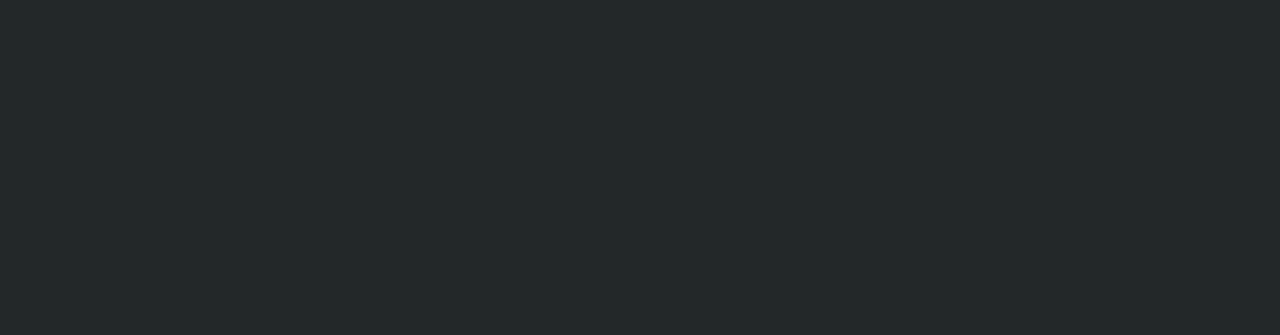
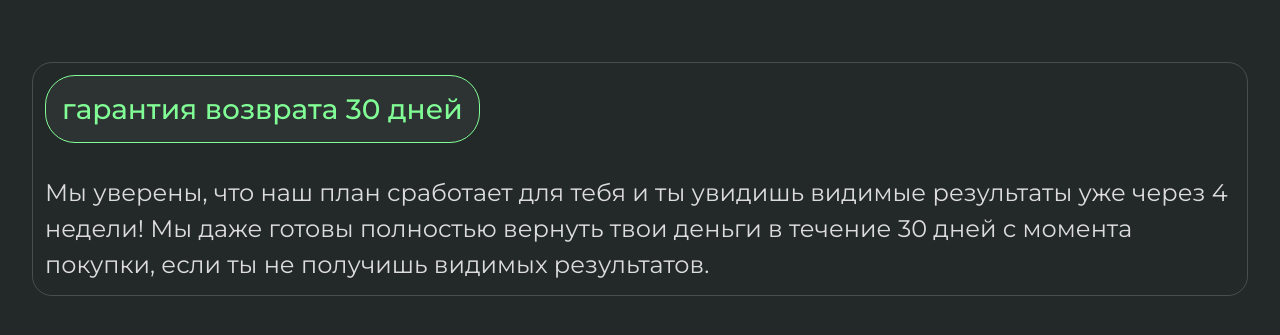
Before and after one commit to HeidvaldHalvardson/sport-page, a Next.js app: page / in a window 1280 px wide. Shown: the part 1091-1426 px from the top of the page. Before the commit the page ends 1089 px from the top, so only its background shows below. Built offline with nearby package versions, Linux system fonts and the light colour scheme; no server answers.

Commit message:
feat: add guarantee block

```diff
--- a/src/appPages/MainPage/MainPage.tsx
+++ b/src/appPages/MainPage/MainPage.tsx
@@ -1,12 +1,14 @@
 import { TariffSelection } from '@/features/TariffSelection';
+import { Guarantee } from '@/shared/ui/Guarantee';
 
 const MainPage = () => {
   return (
-    <div className="container mx-auto px-4 sm:px-6 lg:px-8 mt-5 md:mt-12">
+    <div className="container mx-auto px-4 sm:px-6 lg:px-8 mt-5 md:mt-12 pb-5 lg:pb-37">
       <h1 className="font-bold text-[clamp(22px,6vw,40px)] text-white mb-5 md:mb-28">
         Выбери подходящий для себя <span className="text-gold-main">тариф</span>
       </h1>
-      <TariffSelection />
+      <TariffSelection className="mb-5 lg:mb-16" />
+      <Guarantee />
     </div>
   );
 };
--- a/src/features/TariffSelection/ui/TariffCard.tsx
+++ b/src/features/TariffSelection/ui/TariffCard.tsx
@@ -29,7 +29,7 @@ export const TariffCard = (props: TariffCardProps) => {
       {tariff.is_best && (
         <div className="absolute top-1 right-4 md:top-2.5 md:right-5 text-gold-main">хит!</div>
       )}
-      {discountPercent && (
+      {discountPercent && !isEnd && (
         <div
           className={`bg-[#fd5656] rounded-b-[8px] font-[500] px-2 py-1 w-fit absolute top-0 text-white ri text-[clamp(13px,4vw,22px)] ${tariff.is_best ? 'right-14' : 'right-8'} lg:right-0 lg:left-14`}
         >
--- a/src/shared/ui/Button/Button.tsx
+++ b/src/shared/ui/Button/Button.tsx
@@ -18,7 +18,7 @@ export const Button = (props: ButtonProps) => {
 
   return (
     <button
-      className={`${className} rounded-[20px] p-5 transition-colors duration-200 font-bold text-[18px] md:text-[20px] w-full ${themeStyles[theme]}`}
+      className={`${className} rounded-[20px] cursor-pointer p-5 transition-colors duration-200 font-bold text-[18px] md:text-[20px] w-full ${themeStyles[theme]}`}
       {...otherProps}
     >
       {children}
--- /dev/null
+++ b/src/shared/ui/Guarantee/Guarantee.tsx
@@ -0,0 +1,20 @@
+interface GuaranteeProps {
+  className?: string;
+}
+
+export const Guarantee = (props: GuaranteeProps) => {
+  const { className = '' } = props;
+
+  return (
+    <div className={`${className} border border-[#484d4e] rounded-[20px] p-3`}>
+      <p className="py-3 px-4 text-[clamp(14px,4vw,28px)] text-[#81fe95] font-[500] border border-[#81fe95] rounded-[30px] bg-[#2d3233] w-fit mb-2 lg:mb-8">
+        гарантия возврата 30 дней
+      </p>
+      <p className="text-[clamp(13px,4vw,24px)] text-[#dcdcdc]">
+        Мы уверены, что наш план сработает для тебя и ты увидишь видимые результаты уже через 4
+        недели! Мы даже готовы полностью вернуть твои деньги в течение 30 дней с момента покупки,
+        если ты не получишь видимых результатов.
+      </p>
+    </div>
+  );
+};
--- /dev/null
+++ b/src/shared/ui/Guarantee/index.ts
@@ -0,0 +1 @@
+export { Guarantee } from './Guarantee';
```
